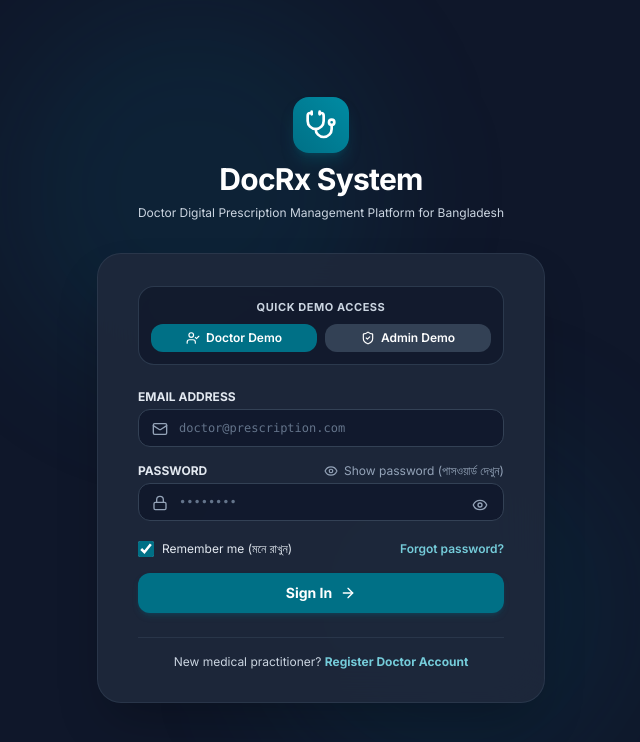
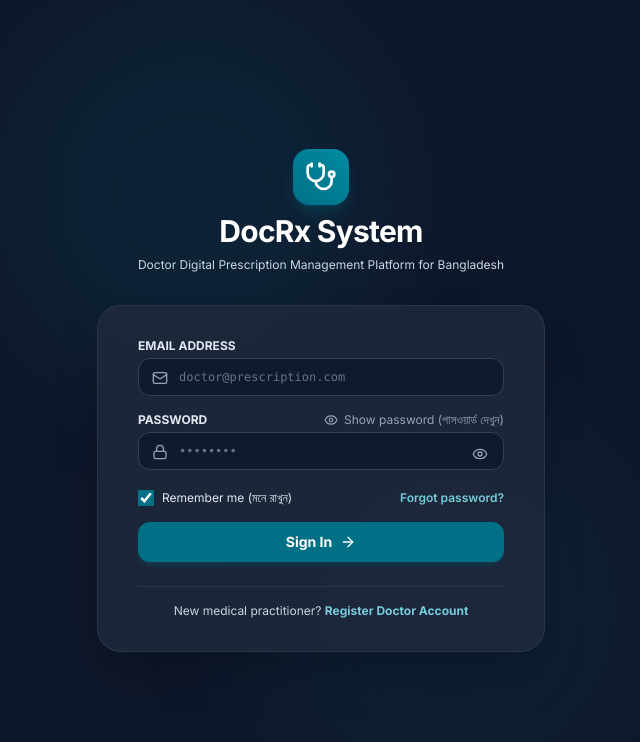
Before and after one commit to SamiumBashir/docPresc, a React (Vite) app in the folder frontend/: page /login in a window 1280 px wide. Shown: the top 742 px of the page, without its empty margins (319-959 px from the left). Built offline with nearby package versions, Linux system fonts and the light colour scheme; no server answers.

Commit message:
refactor: remove quick demo access buttons from doctor login screen

```diff
--- a/frontend/src/pages/Auth/Login.tsx
+++ b/frontend/src/pages/Auth/Login.tsx
@@ -1,6 +1,6 @@
 import React, { useState } from 'react';
 import { useNavigate, Link } from 'react-router-dom';
-import { Stethoscope, Lock, Mail, ArrowRight, ShieldCheck, UserCheck, Eye, EyeOff } from 'lucide-react';
+import { Stethoscope, Lock, Mail, ArrowRight, Eye, EyeOff } from 'lucide-react';
 import { useAuth } from '../../context/AuthContext';
 import { showToast } from '../../components/ui/Toast';
 
@@ -40,16 +40,6 @@ export const Login: React.FC = () => {
     }
   };
 
-  const fillDemoDoctor = () => {
-    setEmail('doctor@prescription.com');
-    setPassword('Doctor123!');
-  };
-
-  const fillDemoAdmin = () => {
-    setEmail('admin@prescription.com');
-    setPassword('Admin123!');
-  };
-
   return (
     <main
       role="main"
@@ -71,33 +61,6 @@ export const Login: React.FC = () => {
 
       <div className="mt-8 sm:mx-auto sm:w-full sm:max-w-md relative z-10">
         <div className="bg-slate-800/90 backdrop-blur-xl py-8 px-6 shadow-2xl rounded-3xl border border-slate-700/60 sm:px-10 space-y-6">
-          {/* 1-Click Fast Demo Fill Buttons */}
-          <div className="p-3 bg-slate-900/70 border border-slate-700/80 rounded-2xl space-y-2">
-            <span className="text-[11px] font-bold text-slate-300 uppercase tracking-wider block text-center">
-              Quick Demo Access
-            </span>
-            <div className="grid grid-cols-2 gap-2">
-              <button
-                type="button"
-                onClick={fillDemoDoctor}
-                aria-label="Fill demo doctor credentials"
-                className="py-1.5 px-3 bg-medical-600 hover:bg-medical-700 text-white rounded-xl text-xs font-semibold flex items-center justify-center gap-1.5 transition-colors shadow-2xs"
-              >
-                <UserCheck className="w-3.5 h-3.5" aria-hidden="true" />
-                <span>Doctor Demo</span>
-              </button>
-              <button
-                type="button"
-                onClick={fillDemoAdmin}
-                aria-label="Fill demo administrator credentials"
-                className="py-1.5 px-3 bg-slate-700 hover:bg-slate-600 text-white rounded-xl text-xs font-semibold flex items-center justify-center gap-1.5 transition-colors shadow-2xs"
-              >
-                <ShieldCheck className="w-3.5 h-3.5" aria-hidden="true" />
-                <span>Admin Demo</span>
-              </button>
-            </div>
-          </div>
-
           <form onSubmit={handleSubmit} role="form" aria-label="Doctor Sign In Form" className="space-y-4">
             <div>
               <label
```
